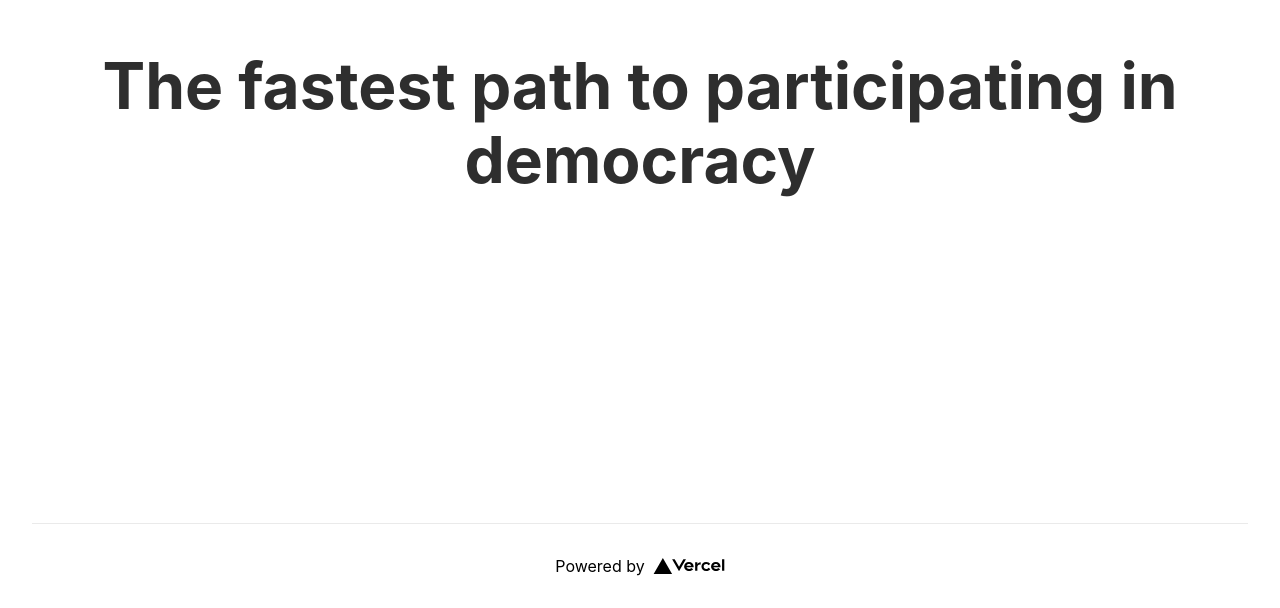
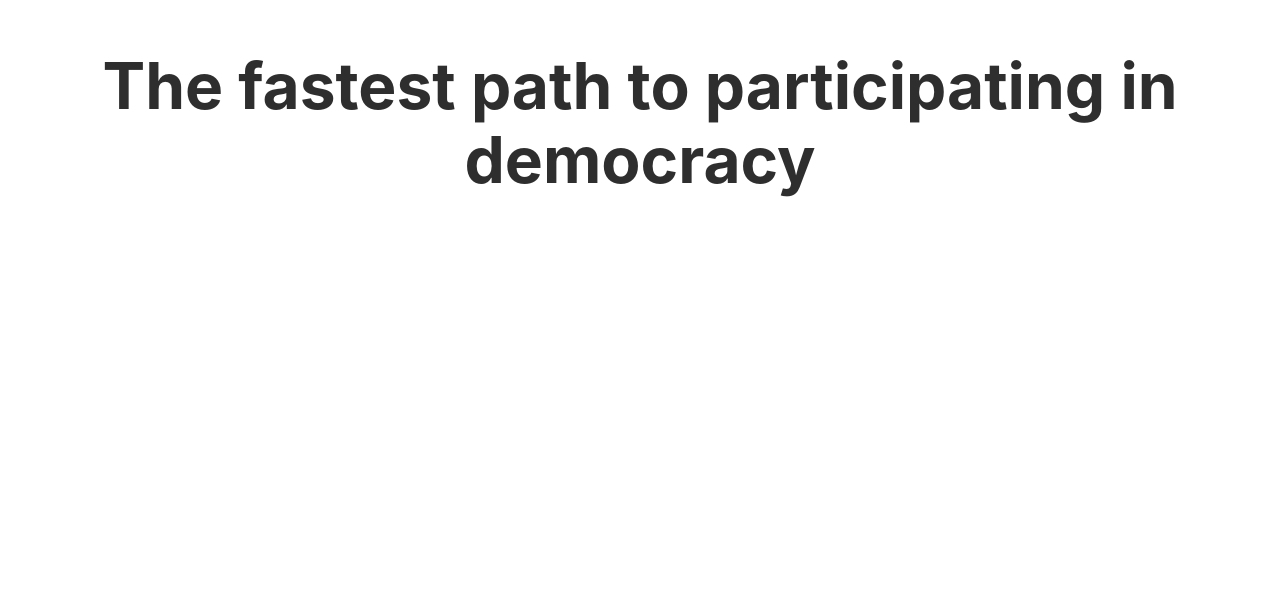
Before and after one commit to KenAKAFrosty/take-me-to-my-leader, a Next.js app: page / in a window 1280 px wide. Shown: the part 277-885 px from the top of the page. After the commit the page ends 800 px from the top, so only its background shows below. Built offline with nearby package versions, Linux system fonts and the light colour scheme.

Commit message:
cln: ->inline styles, page title

```diff
--- a/pages/index.tsx
+++ b/pages/index.tsx
@@ -1,22 +1,28 @@
 import Head from 'next/head'
 import Image from 'next/image'
-import styles from '../styles/Home.module.css'
+
 
 export default function Home() {
   console.log(process.env.TEST);
 
   return (
-    <div className={styles.container}>
+    <div style={{
+      display: "flex",
+      flexDirection: "column",
+      minHeight: "100vh"
+    }}>
       <Head>
-        <title>Create Next App</title>
-        <meta name="description" content="Generated by create next app" />
+        <title>⌚▶📣 Take me to my leader</title>
+        <meta name="description" content="The fastest path to participating in democracy" />
         <link rel="icon" href="/favicon.ico" />
       </Head>
 
-      <main style={{
-
-      }} className={styles.main}
-      >
+      <main
+        style={{
+          flexGrow: 1,
+          display:"flex",
+          alignItems: "center"
+      }}>
         <h1 style={{
           textAlign: "center",
           margin: 0,
@@ -29,18 +35,6 @@ export default function Home() {
 
       </main>
 
-      <footer className={styles.footer}>
-        <a
-          href="https://vercel.com?utm_source=create-next-app&utm_medium=default-template&utm_campaign=create-next-app"
-          target="_blank"
-          rel="noopener noreferrer"
-        >
-          Powered by{' '}
-          <span className={styles.logo}>
-            <Image src="/vercel.svg" alt="Vercel Logo" width={72} height={16} />
-          </span>
-        </a>
-      </footer>
     </div>
   )
 }
--- a/styles/Home.module.css
+++ /dev/null
@@ -1,116 +0,0 @@
-.container {
-  padding: 0 2rem;
-}
-
-.main {
-  min-height: 100vh;
-  padding: 4rem 0;
-  flex: 1;
-  display: flex;
-  flex-direction: column;
-  justify-content: center;
-  align-items: center;
-}
-
-.footer {
-  display: flex;
-  flex: 1;
-  padding: 2rem 0;
-  border-top: 1px solid #eaeaea;
-  justify-content: center;
-  align-items: center;
-}
-
-.footer a {
-  display: flex;
-  justify-content: center;
-  align-items: center;
-  flex-grow: 1;
-}
-
-.title a {
-  color: #0070f3;
-  text-decoration: none;
-}
-
-.title a:hover,
-.title a:focus,
-.title a:active {
-  text-decoration: underline;
-}
-
-.title {
-  margin: 0;
-  line-height: 1.15;
-  font-size: 4rem;
-}
-
-.title,
-.description {
-  text-align: center;
-}
-
-.description {
-  margin: 4rem 0;
-  line-height: 1.5;
-  font-size: 1.5rem;
-}
-
-.code {
-  background: #fafafa;
-  border-radius: 5px;
-  padding: 0.75rem;
-  font-size: 1.1rem;
-  font-family: Menlo, Monaco, Lucida Console, Liberation Mono, DejaVu Sans Mono,
-    Bitstream Vera Sans Mono, Courier New, monospace;
-}
-
-.grid {
-  display: flex;
-  align-items: center;
-  justify-content: center;
-  flex-wrap: wrap;
-  max-width: 800px;
-}
-
-.card {
-  margin: 1rem;
-  padding: 1.5rem;
-  text-align: left;
-  color: inherit;
-  text-decoration: none;
-  border: 1px solid #eaeaea;
-  border-radius: 10px;
-  transition: color 0.15s ease, border-color 0.15s ease;
-  max-width: 300px;
-}
-
-.card:hover,
-.card:focus,
-.card:active {
-  color: #0070f3;
-  border-color: #0070f3;
-}
-
-.card h2 {
-  margin: 0 0 1rem 0;
-  font-size: 1.5rem;
-}
-
-.card p {
-  margin: 0;
-  font-size: 1.25rem;
-  line-height: 1.5;
-}
-
-.logo {
-  height: 1em;
-  margin-left: 0.5rem;
-}
-
-@media (max-width: 600px) {
-  .grid {
-    width: 100%;
-    flex-direction: column;
-  }
-}
--- a/styles/globals.css
+++ b/styles/globals.css
@@ -1,7 +1,5 @@
 html,
 body {
-  padding: 0;
-  margin: 0;
   font-family: -apple-system, BlinkMacSystemFont, Segoe UI, Roboto, Oxygen,
     Ubuntu, Cantarell, Fira Sans, Droid Sans, Helvetica Neue, sans-serif;
 }
@@ -13,4 +11,6 @@ a {
 
 * {
   box-sizing: border-box;
+  margin: 0;
+  padding: 0
 }
```
